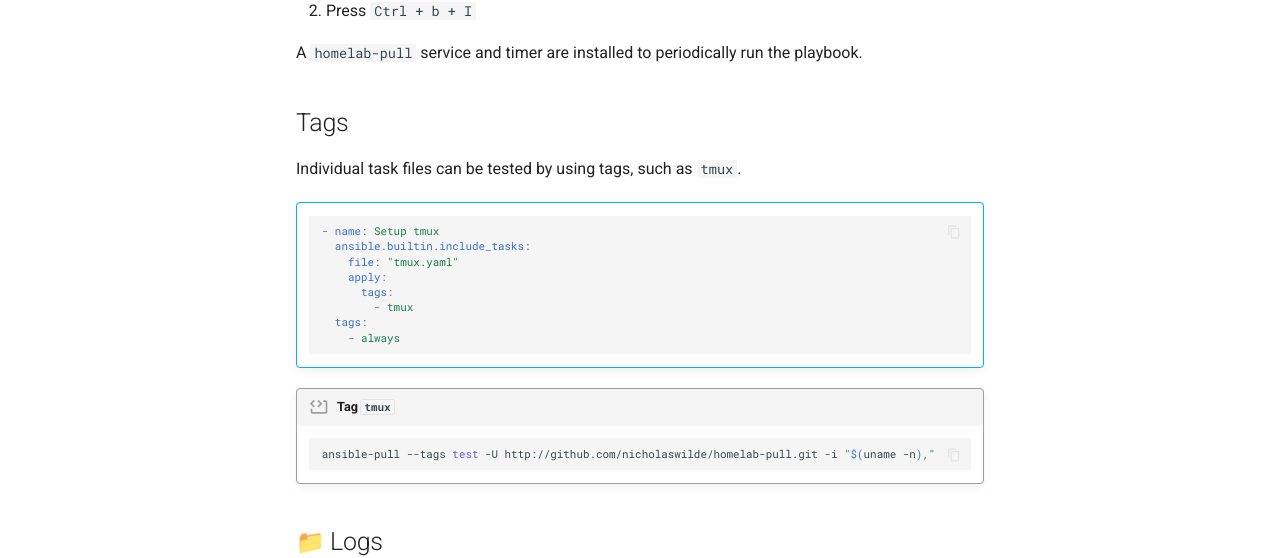
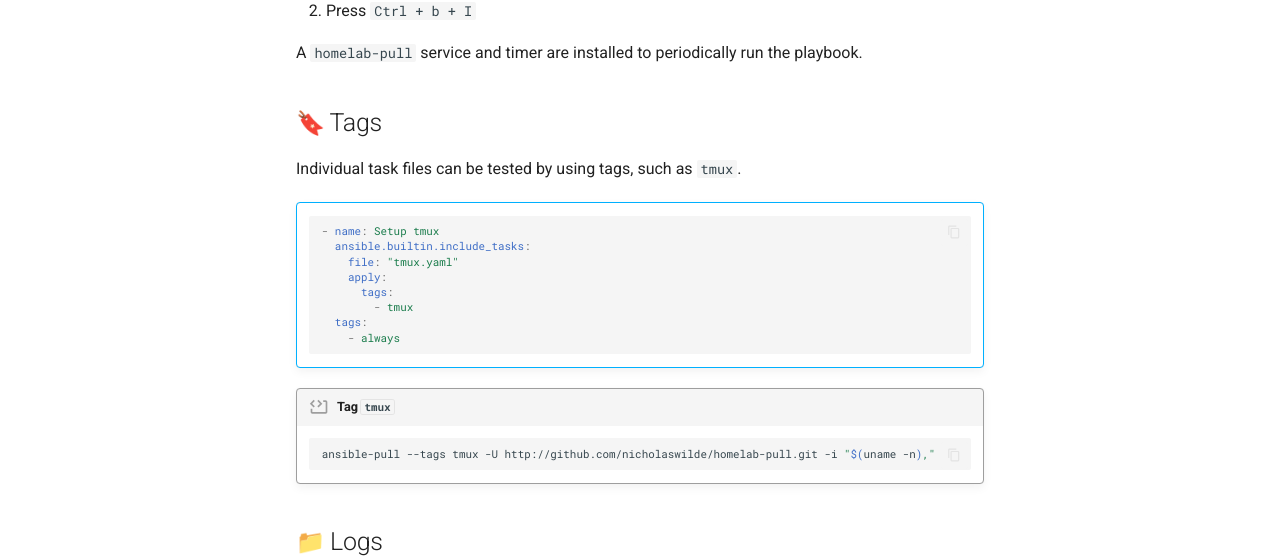
Before and after one commit to nicholaswilde/homelab-pull, an MkDocs documentation site: the page built from docs/usage.md, in a window 1280 px wide and 1371 px high. Shown: the part 533-1091 px from the top of the window. Built offline with MkDocs 1.6.1 and Material for MkDocs 9.7.7, drawn with Linux system fonts in a browser that asks for light colours; emoji names are drawn with the system emoji font; comment, search, counter and statistics services are not loaded.

Commit message:
Update usage.md

````diff
--- a/docs/usage.md
+++ b/docs/usage.md
@@ -19,7 +19,7 @@ Sometimes the `tpm` doesn't install automatically and so it can be installed man
 
 A `homelab-pull` service and timer are installed to periodically run the playbook.
 
-## Tags
+## :bookmark: Tags
 
 Individual task files can be tested by using tags, such as `tmux`.
 
@@ -39,7 +39,7 @@ Individual task files can be tested by using tags, such as `tmux`.
 !!! code "Tag `tmux`"
 
     ```shell
-    ansible-pull --tags test -U http://github.com/nicholaswilde/homelab-pull.git -i "$(uname -n),"
+    ansible-pull --tags tmux -U http://github.com/nicholaswilde/homelab-pull.git -i "$(uname -n),"
     ```
 
 ## :file_folder: Logs
````
